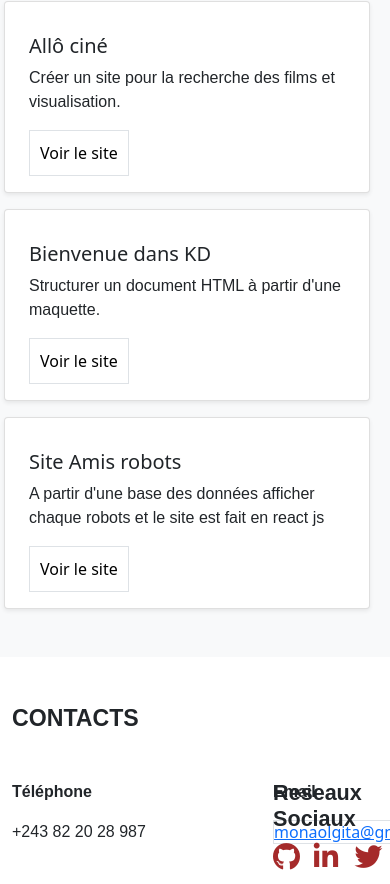
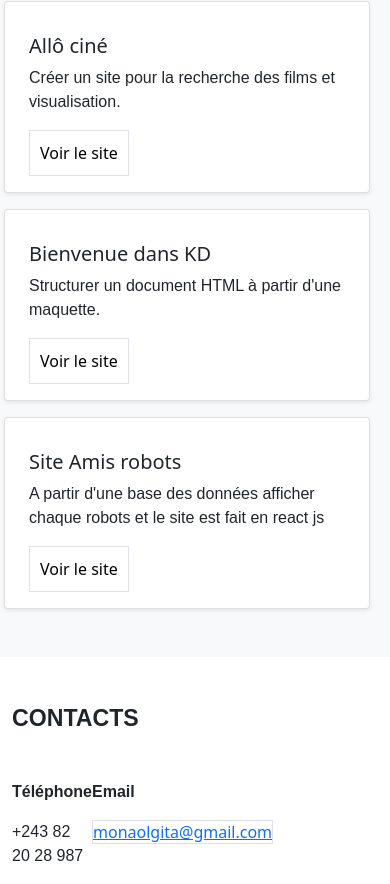
Before and after one commit to Olga-1234/portofolioReact, a React (Create React App) app: page / in a window 390 px wide. Shown: the part 2389-3273 px from the top of the page. Built offline with nearby package versions, Linux system fonts and the light colour scheme; a web font is replaced by a local one.

Commit message:
refactor: changement du style au niveau responsive

```diff
--- a/src/Footer.js
+++ b/src/Footer.js
@@ -6,23 +6,22 @@ const Footer = () => {
     >
       <div className="container">
         <p className="h3 fw-bold mt-5 mb-5">CONTACTS</p>
-        <div className="d-flex  justify-content-between" >
-        <div className="d-flex justify-content-between">
-          <div className="col-12 col-sm-12">
+        <div className="d-flex col-12 justify-content-between" >
+
+          <div className="col col-sm-4">
             <p className="fw-bold">Téléphone</p>
             <p>+243 82 20 28 987</p>
           </div>
-          <div className="col-12 col-sm-12">
+          <div className="col-12 col-sm-4">
             <p className="fw-bold">Email</p>
             <a href="mailto:monaolgita@gmail.com" className=" border " target="blank">
               monaolgita@gmail.com
             </a>
           </div>
-        </div>
-        <div className="col-4">
+
+        <div className="col-12 col-sm-4">
 
 
-          <div className=" col">
             <p className="fw-bold h4">Reseaux Sociaux</p>
 
             <a href="https://github.com/Olga-1234 " target="blank">
@@ -40,7 +39,6 @@ const Footer = () => {
           </div>
         </div>
       </div>
-      </div>
     </div>
   );
 };
```
